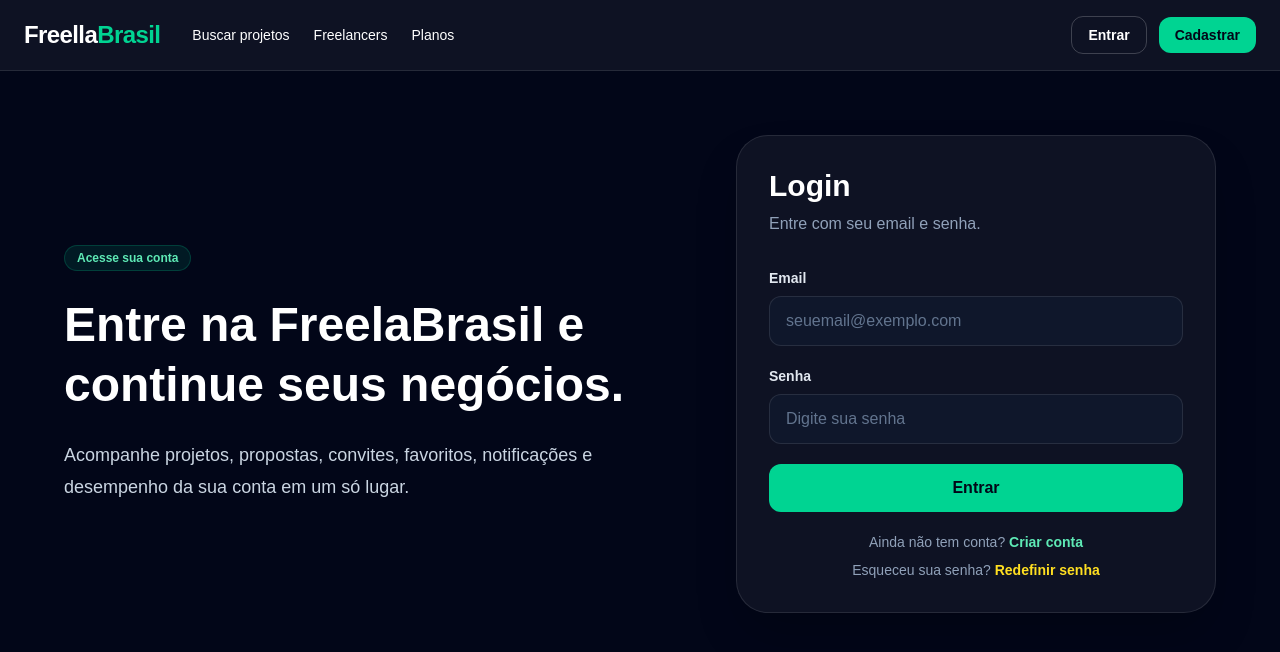
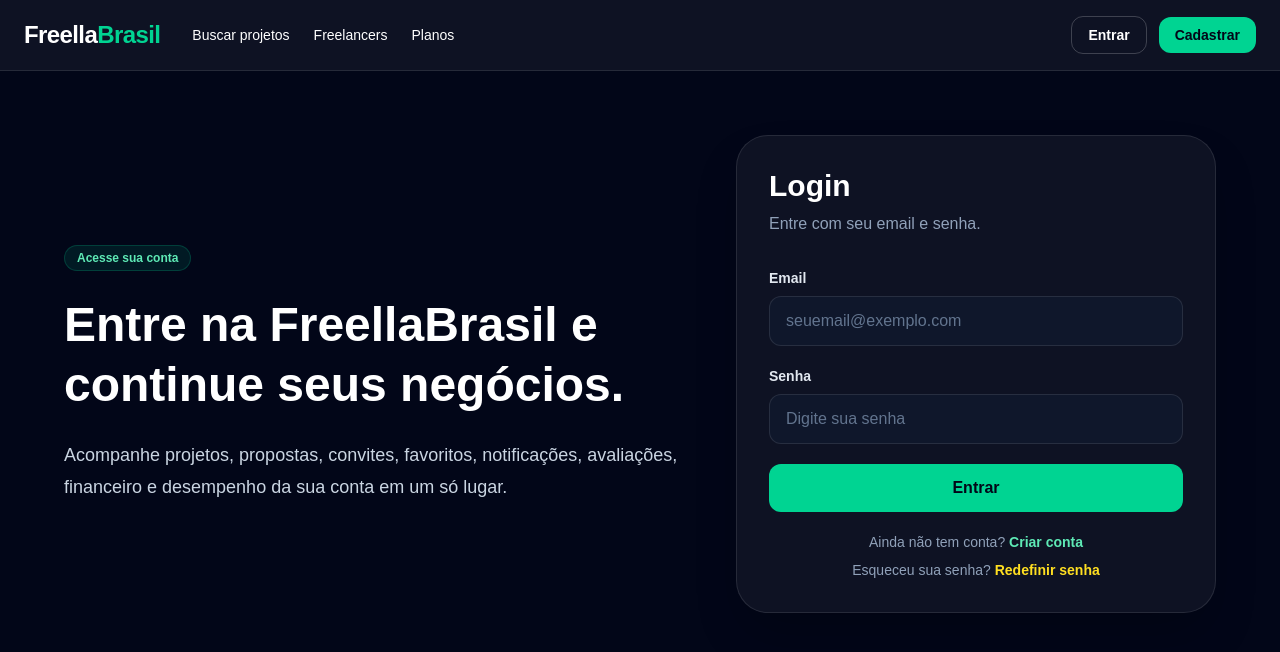
Before and after one commit to Klecio1989/freelabrasil, a Next.js app: page /login in a window 1280 px wide. Shown: the top 652 px of the page. Built offline with nearby package versions, Linux system fonts and the light colour scheme; no server answers.

Commit message:
adiciona seguranca cadastro login

```diff
--- a/app/login/page.tsx
+++ b/app/login/page.tsx
@@ -51,6 +51,24 @@ export default function LoginPage() {
         return;
       }
 
+      if (usuario.status_conta === "banido") {
+        alert(
+          usuario.motivo_banimento ||
+            "Sua conta foi banida por violação dos termos da plataforma."
+        );
+        return;
+      }
+
+      if (usuario.email_verificado === false) {
+        alert("Confirme seu email antes de acessar a plataforma.");
+        return;
+      }
+
+      if (usuario.aceite_termos === false || usuario.aceite_comissao === false) {
+        alert("Sua conta precisa aceitar os termos atualizados da plataforma.");
+        return;
+      }
+
       localStorage.setItem("freelabrasil_usuario", JSON.stringify(usuario));
 
       if (usuario.tipo_usuario === "freelancer") {
@@ -81,19 +99,18 @@ export default function LoginPage() {
           </span>
 
           <h1 className="mt-6 text-5xl font-black leading-tight">
-            Entre na FreelaBrasil e continue seus negócios.
+            Entre na FreellaBrasil e continue seus negócios.
           </h1>
 
           <p className="mt-6 max-w-2xl text-lg leading-8 text-slate-300">
-            Acompanhe projetos, propostas, convites, favoritos, notificações e desempenho da sua conta em um só lugar.
+            Acompanhe projetos, propostas, convites, favoritos, notificações,
+            avaliações, financeiro e desempenho da sua conta em um só lugar.
           </p>
         </div>
 
         <div className="rounded-[2rem] border border-white/10 bg-white/5 p-8 shadow-2xl">
           <h2 className="text-3xl font-black">Login</h2>
-          <p className="mt-2 text-slate-400">
-            Entre com seu email e senha.
-          </p>
+          <p className="mt-2 text-slate-400">Entre com seu email e senha.</p>
 
           <div className="mt-8 space-y-5">
             <div>
@@ -139,7 +156,10 @@ export default function LoginPage() {
 
               <p>
                 Esqueceu sua senha?{" "}
-                <Link href="/esqueci-senha" className="font-semibold text-yellow-300">
+                <Link
+                  href="/esqueci-senha"
+                  className="font-semibold text-yellow-300"
+                >
                   Redefinir senha
                 </Link>
               </p>
```
